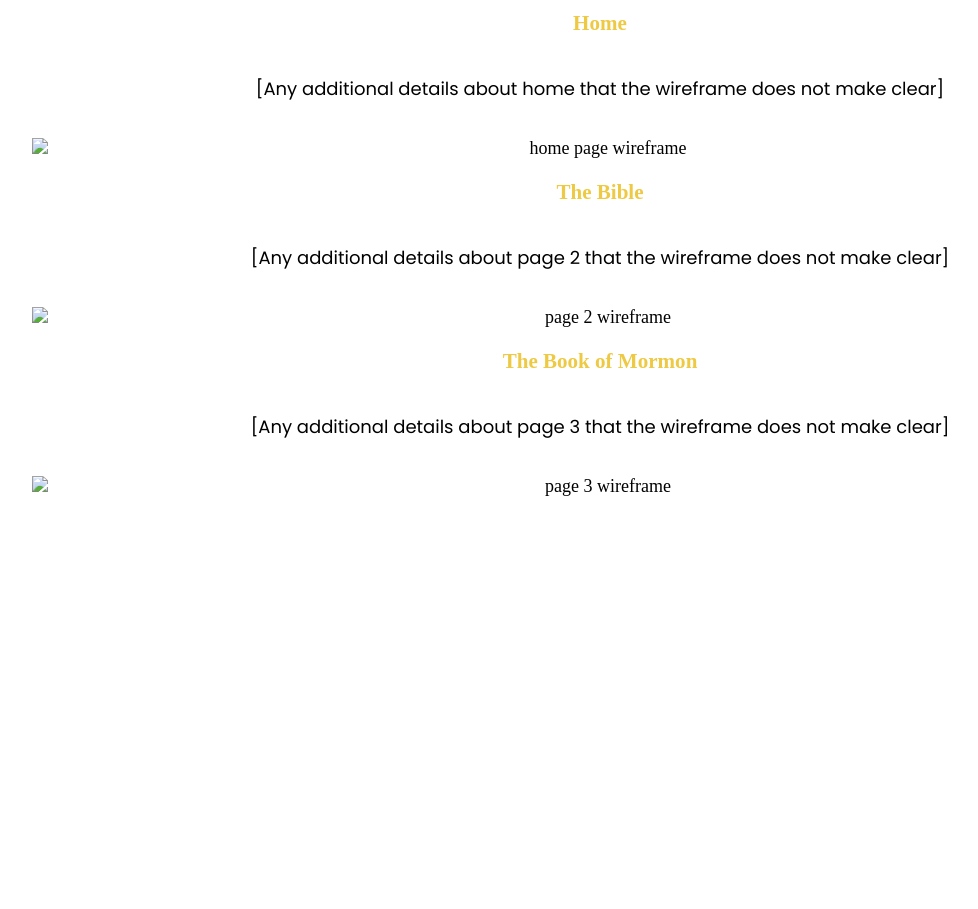
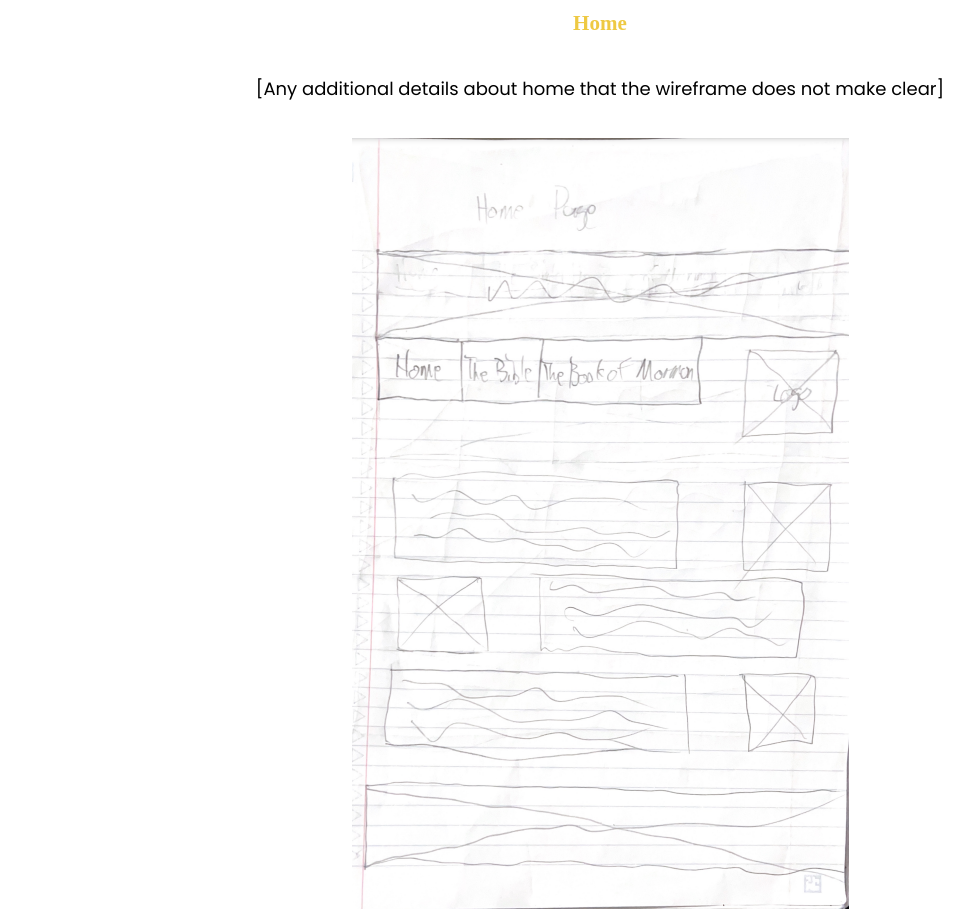
Before and after one commit to PCS-BYUI/wdd130, a plain HTML site: page practice/scripture_site/site_plan.html in a window 1280 px wide. Shown: the part 8580-9489 px from the top of the page, without its empty margins (40-1018 px from the left). Before the commit the page ends 9149 px from the top, so only its background shows below. Drawn offline with Linux system fonts and the light colour scheme; a web font is replaced by a local one.

Commit message:
added wireframe designs

```diff
--- a/practice/scripture_site/site_plan.html
+++ b/practice/scripture_site/site_plan.html
@@ -136,7 +136,7 @@
         Inerrancy
       </p>
       <p>
-      To put it bluntly and simply, the concept of scriptural inerrancy is totally rejected by the Church of Jesus Christ of Latter-day Saints. We believe that in choosing to speak through mortal beings such as prophets and apostles, the Lord has foregone perfection in the recording of scripture. The notion common in Christendom at large that scripture is flawless and inerrant is not consistent even within the Bible alone. Because many issues change between generations, we prize the words of a living prophet who can speak for God now, and not just the voices of ancient prophets, speaking as they do form the dust.
+      To put it bluntly and simply, the concept of scriptural inerrancy is totally rejected by the Church of Jesus Christ of Latter-day Saints. We believe that in choosing to speak through mortal beings such as prophets and apostles, the Lord has foregone perfection in the recording of scripture. The notion common in Christendom at large that scripture is flawless and inerrant is not consistent even within the Bible alone. Because many issues change between generations, we prize the words of a living prophet who can speak for God now, and not just the voices of ancient prophets, speaking as they do from the dust.
       </p>
       <p>Images for the Home page</p>
         <img src="open quad.jpg" alt="open quad">
@@ -173,19 +173,19 @@
       <p>
         [Any additional details about home that the wireframe does not make clear]
       </p>
-      <img src="#" alt="home page wireframe">
+      <img src="scripture_wireframe_1.png" alt="home page wireframe">
 
       <h3>The Bible</h3>
       <p>
         [Any additional details about page 2 that the wireframe does not make clear]
       </p>
-      <img src="#" alt="page 2 wireframe">
+      <img src="scripture_wireframe_2.png" alt="page 2 wireframe">
 
       <h3>The Book of Mormon</h3>
       <p>
         [Any additional details about page 3 that the wireframe does not make clear]
       </p>
-      <img src="#" alt="page 3 wireframe">
+      <img src="scripture_wireframe_3.png" alt="page 3 wireframe">
     </main>
   </body>
 
```
Also changed, not shown: practice/scripture_site/scripture_wireframe_1.png (added), practice/scripture_site/scripture_wireframe_2.png (added), practice/scripture_site/scripture_wireframe_3.png (added).
